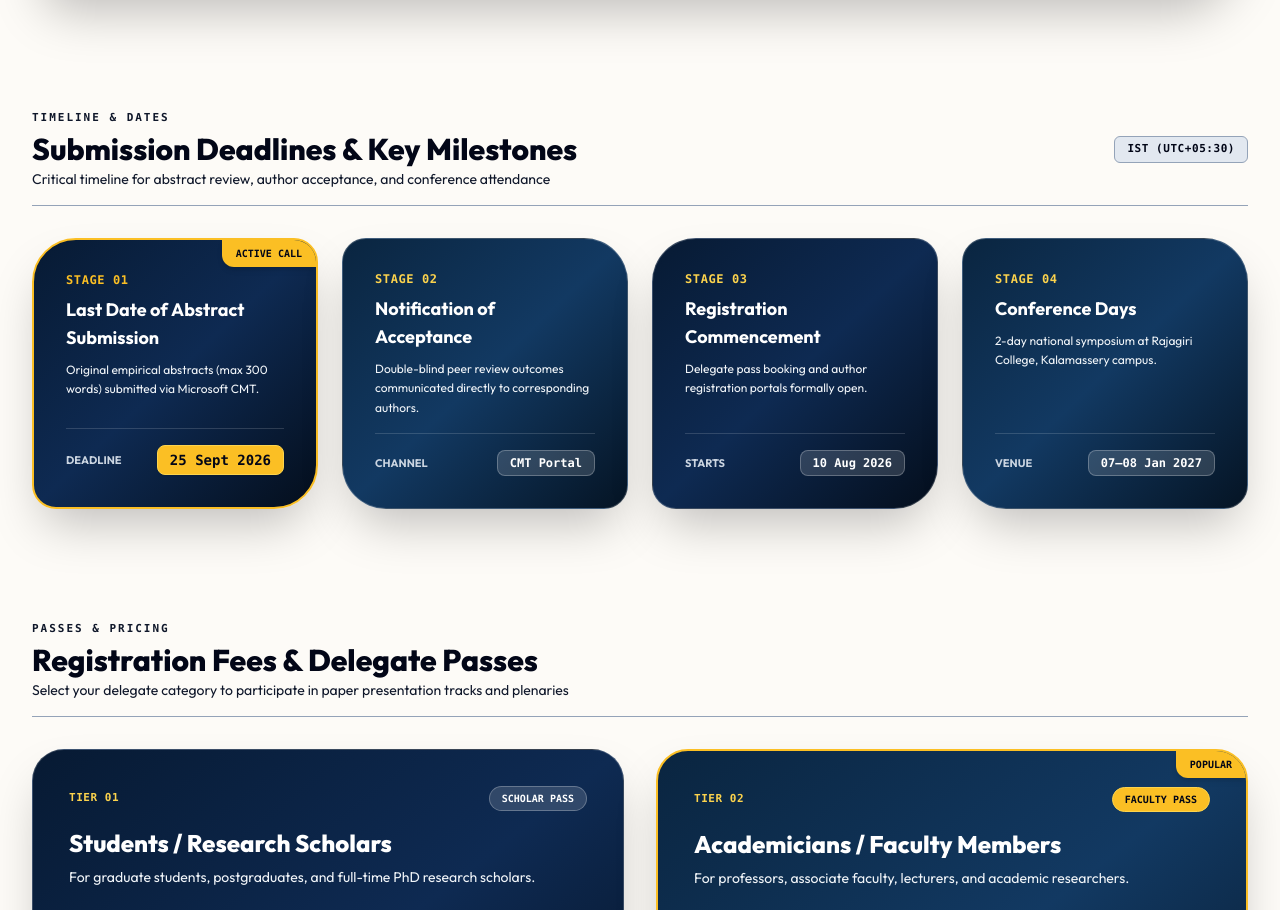
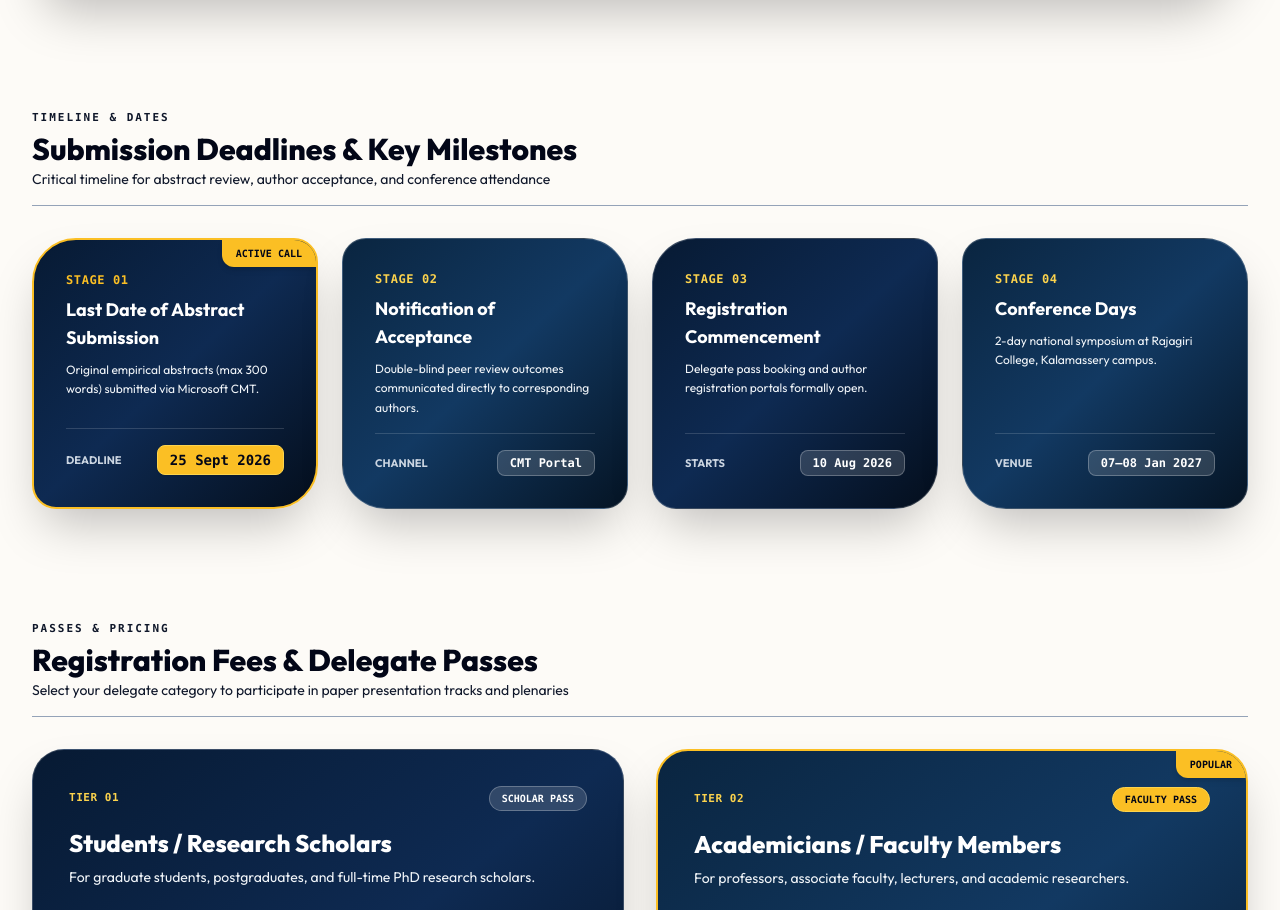
Before and after one commit to Rlabzteam/Dyuti27, a React (Vite) app: page /cfp in a window 1280 px wide. Shown: the part 3245-4155 px from the top of the page. Built offline with nearby package versions, Linux system fonts and the light colour scheme.

Commit message:
Remove IST (UTC+05:30) badge from Submission Deadlines section header

```diff
--- a/src/pages/CallForPapers.tsx
+++ b/src/pages/CallForPapers.tsx
@@ -349,7 +349,7 @@ export const CallForPapers: React.FC = () => {
 
         {/* ── 01. SUBMISSION DEADLINES & MILESTONES (FULL WIDTH CARDS) ── */}
         <div className="mb-20 lg:mb-28">
-          <div className="flex items-center justify-between mb-8 pb-4 border-b border-slate-400">
+          <div className="mb-8 pb-4 border-b border-slate-400">
             <div>
               <span className="text-[11px] font-mono font-black uppercase tracking-[0.18em] text-slate-900 block mb-1">
                 Timeline &amp; Dates
@@ -361,9 +361,6 @@ export const CallForPapers: React.FC = () => {
                 Critical timeline for abstract review, author acceptance, and conference attendance
               </p>
             </div>
-            <span className="hidden sm:inline-flex items-center text-[11px] font-mono uppercase tracking-wider text-slate-950 bg-slate-200 border border-slate-400 px-3 py-1 rounded-[6px] font-black">
-              IST (UTC+05:30)
-            </span>
           </div>
 
           <div className="grid grid-cols-1 sm:grid-cols-2 lg:grid-cols-4 gap-6">
```
